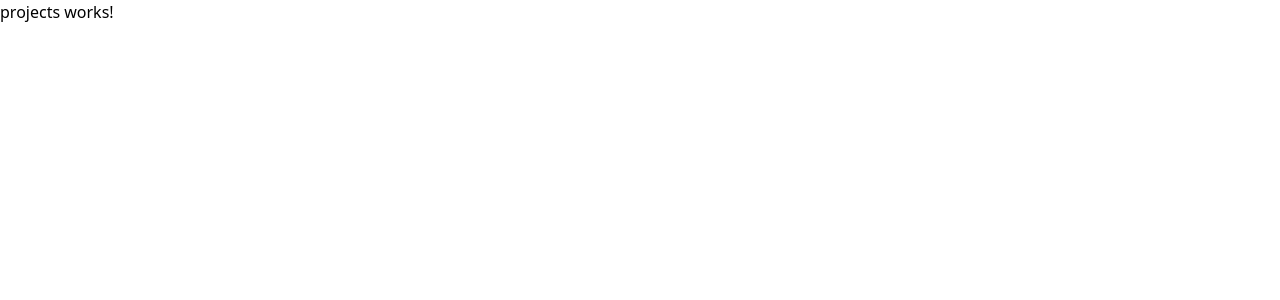
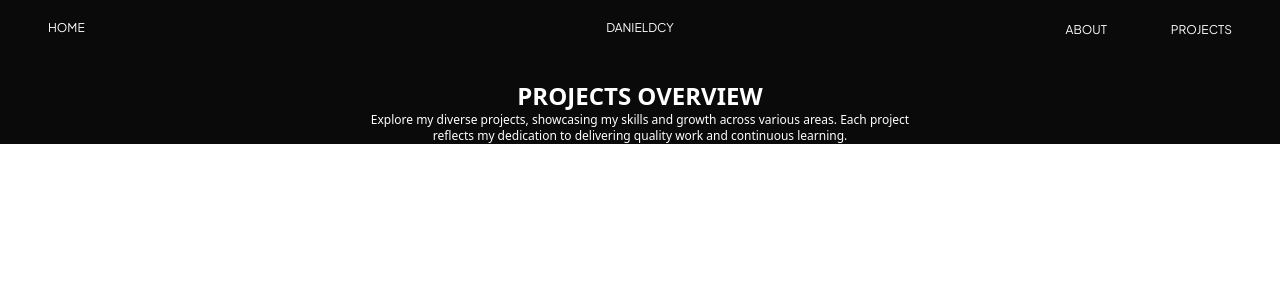
Before and after one commit to JamesDDcy/portfolio_JamesDcy, an Angular app: page /projects in a window 1280 px wide. Shown: the top 300 px of the page. Built offline with nearby package versions, Linux system fonts and the light colour scheme.

Commit message:
feat: added initial projects page

```diff
--- a/src/app/home/home/home.component.html
+++ b/src/app/home/home/home.component.html
@@ -8,7 +8,8 @@
             <div class="flex justify-center sm:justify-end">
                 <p
                     class="font-black tracking-widest text-3xl sm:text-5xl md:text-6xl lg:text-7xl xl:text-8xl text-center sm:text-right w-7/12 md:w-8/12">
-                    JAMES DUCAY</p>
+                    <span class="text-blue-500">JAMES</span> DUCAY
+                </p>
             </div>
             <div class="flex justify-center sm:justify-start">
                 <p class="font-body text-white text-xs md:text-sm w-7/12 pt-2 text-justify">
--- a/src/app/navbar/navbar.component.html
+++ b/src/app/navbar/navbar.component.html
@@ -1,16 +1,19 @@
 <nav class="grid grid-cols-3 gap-4 items-center pt-7 pb-4 px-8 w-full z-50 fixed">
   <div class="flex justify-start">
-    <a class="text-white text-xs ps-4 py-4 font-body" routerLink="/" routerLinkActive="active">HOME</a>
+    <a class="text-white text-xs ps-4 py-4 font-body  hover:text-blue-500 transition duration-300" routerLink="/"
+      routerLinkActive="active">HOME</a>
   </div>
   <div class="flex justify-center">
-    <a class="text-white hidden sm:inline-block text-xs font-body" routerLink="/"
+    <a class="text-white hidden sm:inline-block text-xs font-body text-blue-500	" routerLink="/"
       routerLinkActive="active">DANIELDCY</a>
   </div>
   <div class="flex justify-end pe-4">
     <ul class="flex gap-[5vw]">
       <li></li>
-      <li><a class="text-white text-xs font-body" routerLink="/about" routerLinkActive="active">ABOUT</a></li>
-      <li><a class="text-white text-xs font-body" routerLink="/projects" routerLinkActive="active">PROJECTS</a></li>
+      <li><a class="text-white text-xs font-body hover:text-blue-500 transition duration-300" routerLink="/about"
+          routerLinkActive="active">ABOUT</a></li>
+      <li><a class="text-white text-xs font-body hover:text-blue-500 transition duration-300" routerLink="/projects"
+          routerLinkActive="active">PROJECTS</a></li>
     </ul>
   </div>
 </nav>
--- a/src/app/projects/projects/projects.component.html
+++ b/src/app/projects/projects/projects.component.html
@@ -1 +1,18 @@
-<p>projects works!</p>
+<body class="bg-neutral-950">
+    <div class="flex flex-col items-center">
+        <div class="mt-20">
+            <p class="text-white font-black text-2xl text-blue-500">PROJECTS OVERVIEW</p>
+
+        </div>
+        <div class="flex items-center md:w-2/4 px-8">
+            <p class="text-white text-xs text-center">Explore my diverse projects, showcasing my skills and growth
+                across
+                various
+                areas. Each
+                project reflects my dedication to delivering quality work and continuous learning.
+
+            </p>
+        </div>
+
+    </div>
+</body>
```
